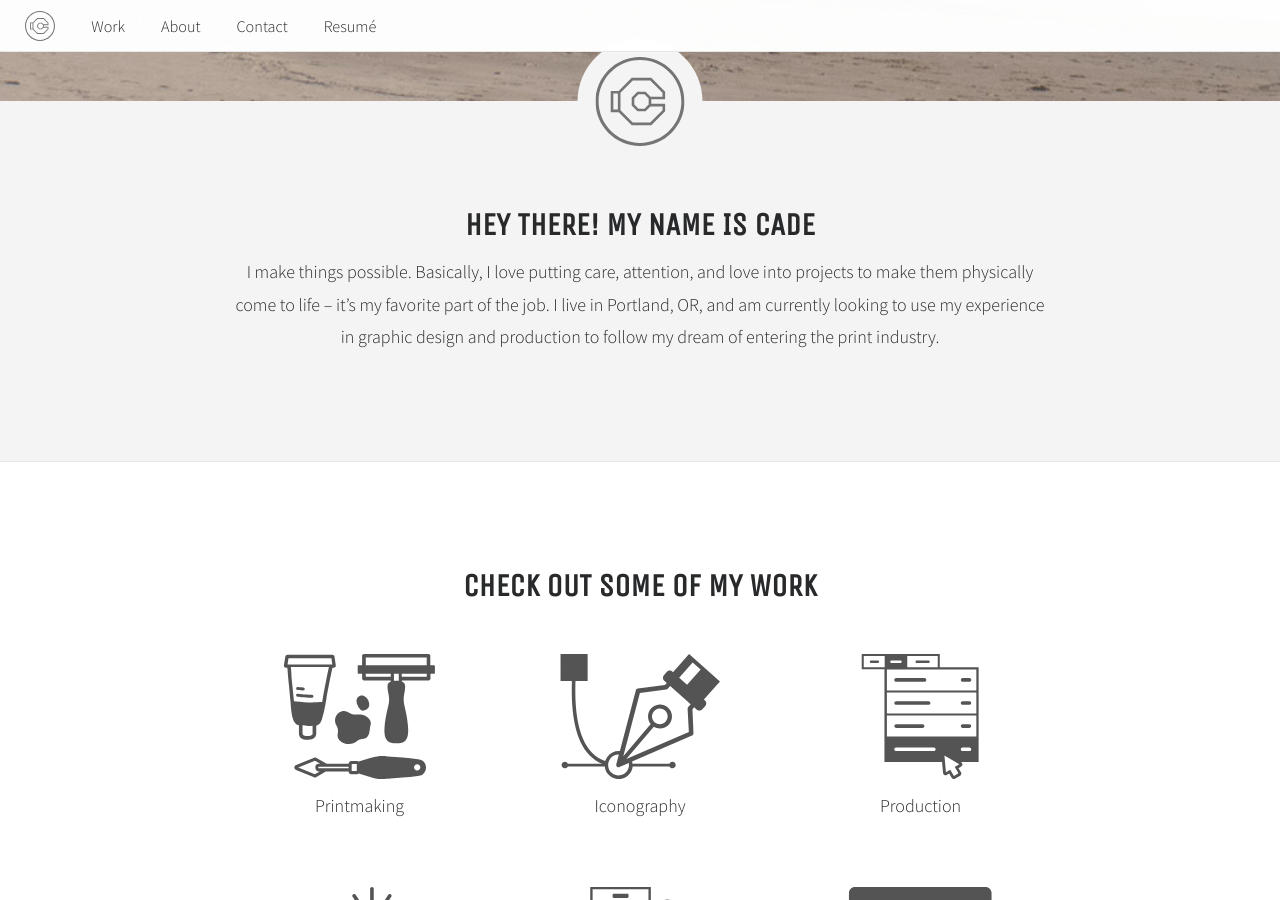
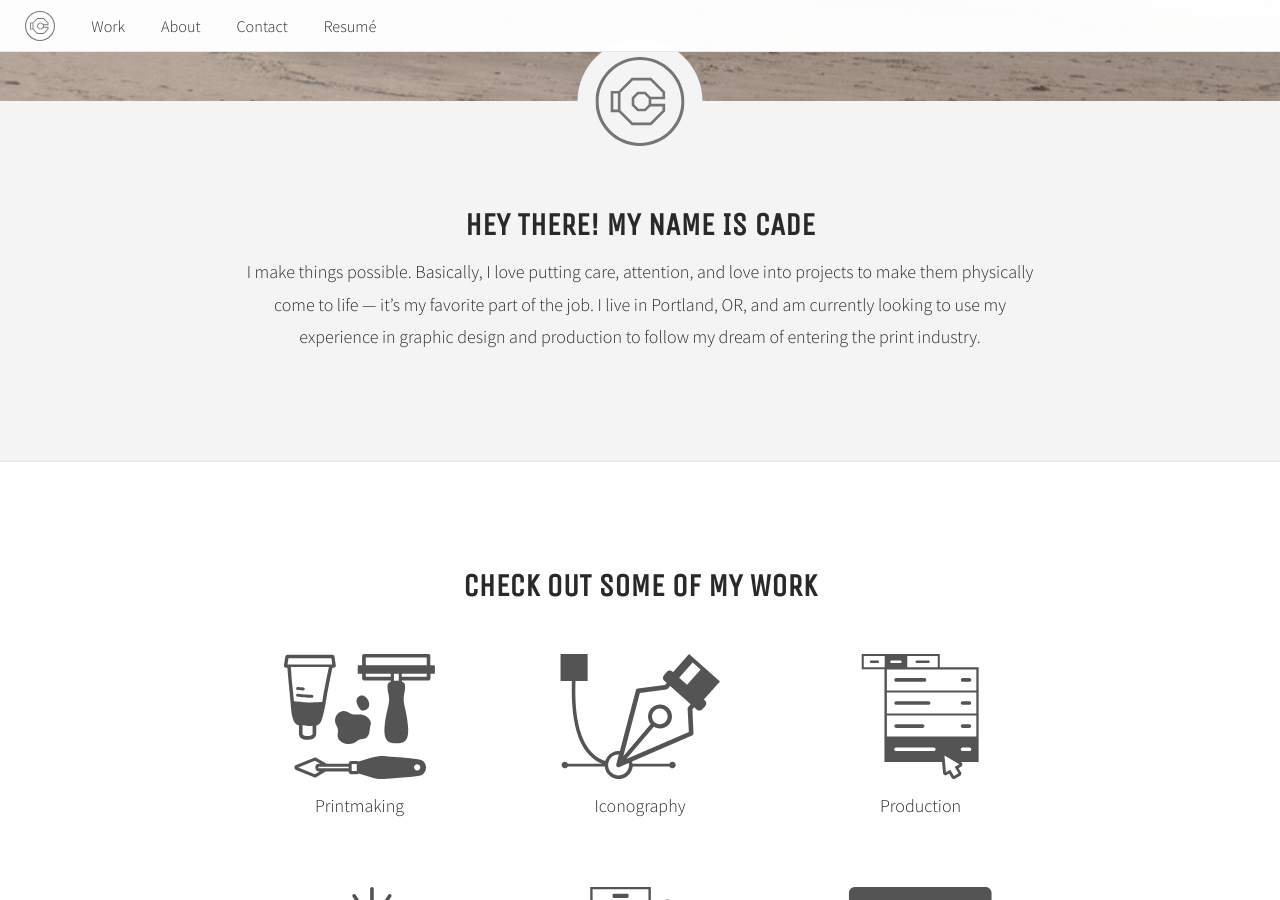
Before and after one commit to okay-cade/okay-cade.github.io, a Jekyll site: the page built from index.html, in a window 1280 px wide and 900 px high, scrolled down 493 px. Built offline with Jekyll 4.4.1, drawn with Linux system fonts in a browser that asks for light colours.

Commit message:
Update index.html

```diff
--- a/index.html
+++ b/index.html
@@ -7,7 +7,7 @@ layout: default
 <section class="l-section">
   <div class="l-wrapper">
     <h1>Hey there! My name is Cade</h1>
-    <p class="l-center">I make things possible. Basically, I love putting care, attention, and love into projects to make them physically come to life – it’s my favorite part of the job. I live in Portland, OR, and am currently looking to use my experience in graphic design and production to follow my dream of entering the print industry.</p>
+    <p class="l-center">I make things possible. Basically, I love putting care, attention, and love into projects to make them physically come to life — it’s my favorite part of the job. I live in Portland, OR, and am currently looking to use my experience in graphic design and production to follow my dream of entering the print industry.</p>
   </div>
 </section>
 
```
